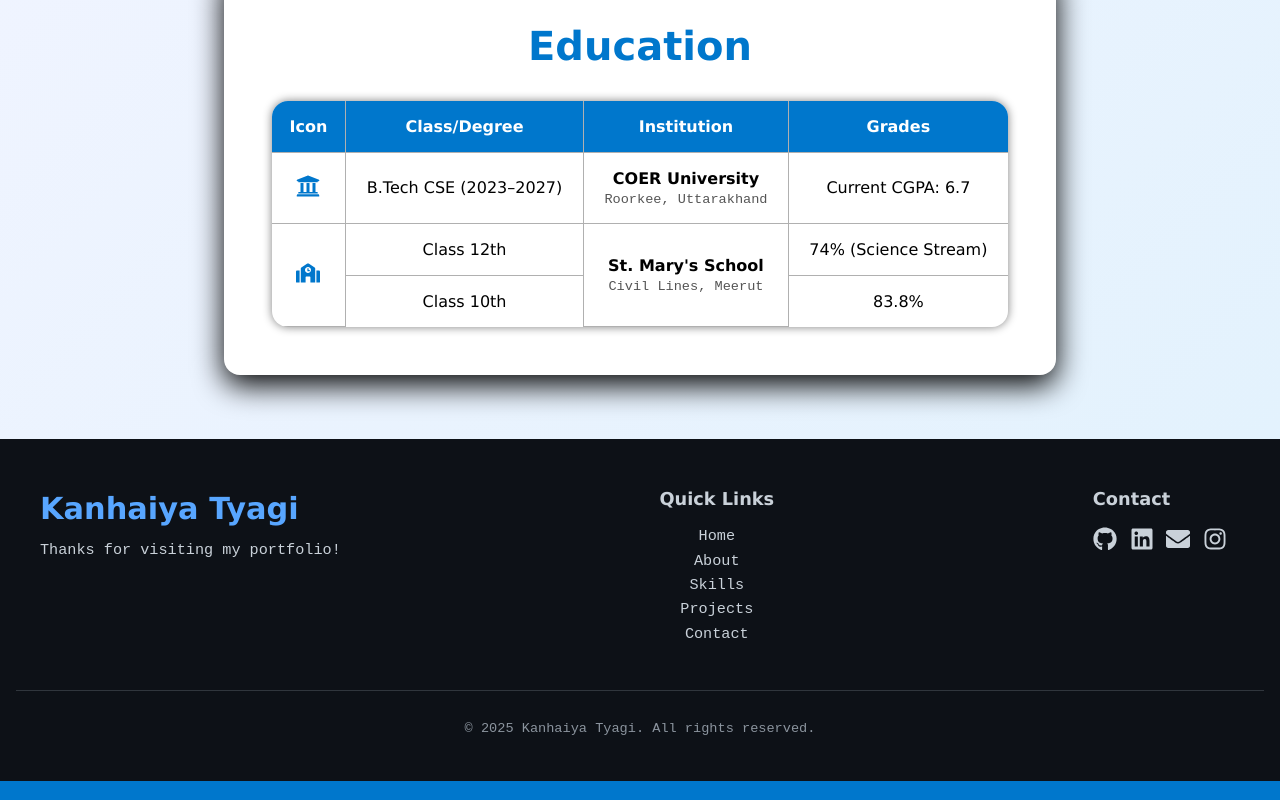
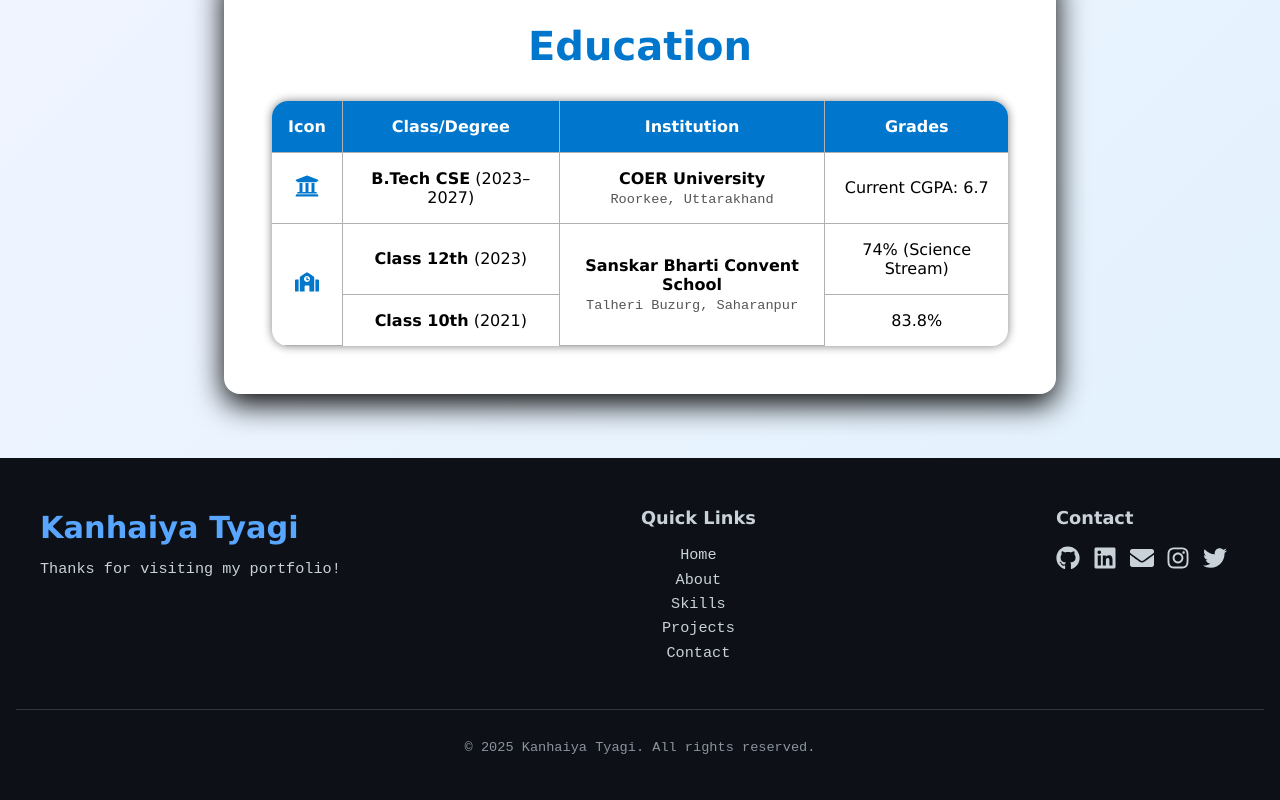
Before and after one commit to kanhaiya-tyagi/Portfolio, a React (Vite) app: page / in a window 1280 px wide. Shown: the part 4041-4841 px from the top of the page. Built offline with nearby package versions, Linux system fonts and the light colour scheme.

Commit message:
added updated resume; fixed school name; added link to twitter

```diff
--- a/src/components/education.jsx
+++ b/src/components/education.jsx
@@ -22,7 +22,7 @@ const education = ({Id, heading}) => {
 						{/* College */}
 						<tr>
 						<td><FaUniversity className='eduIcon' /></td>
-						<td>B.Tech CSE (2023–2027)</td>
+						<td><b>B.Tech CSE</b> (2023–2027)</td>
 						<td>
 							<strong>COER University</strong><br />
 							<span className='smallText'>Roorkee, Uttarakhand</span>
@@ -33,15 +33,15 @@ const education = ({Id, heading}) => {
 						{/* School */}
 						<tr>
 						<td rowSpan={2}><FaSchool className='eduIcon' /></td>
-						<td>Class 12th</td>
+						<td><b>Class 12th </b>(2023)</td>
 						<td rowSpan={2}>
-							<strong>St. Mary's School</strong><br />
-							<span className='smallText'>Civil Lines, Meerut</span>
+							<strong>Sanskar Bharti Convent School</strong><br />
+							<span className='smallText'>Talheri Buzurg, Saharanpur</span>
 						</td>
 						<td>74% (Science Stream)</td>
 						</tr>
 						<tr>
-						<td>Class 10th</td>
+						<td><b>Class 10th</b> (2021)</td>
 						<td>83.8%</td>
 						</tr>
 					</tbody>
--- a/src/components/footer.jsx
+++ b/src/components/footer.jsx
@@ -1,6 +1,6 @@
 import React from 'react';
 import '../styles/footer.css';
-import { FaGithub, FaLinkedin, FaEnvelope, FaInstagram } from 'react-icons/fa';
+import { FaGithub, FaLinkedin, FaEnvelope, FaInstagram, FaTwitter } from 'react-icons/fa';
 
 const Footer = ({Id}) => {
     return (
@@ -25,12 +25,12 @@ const Footer = ({Id}) => {
 
                 <div className="footer-contact" id="contact">
                     <h3>Contact</h3>
-                    {/* <p>Email: <a href="mailto:kanhaiya@example.com">kanhaiya@example.com</a></p> */}
                     <div className="social-icons">
                         <a href="https://github.com/kanhaiya-tyagi" target="_blank" rel="noopener noreferrer"><FaGithub /></a>
                         <a href="https://linkedin.com/in/kanhaiya-tyagi" target="_blank" rel="noopener noreferrer"><FaLinkedin /></a>
                         <a href="mailto:kanhaiya.tyagi.2006@gmail.com"><FaEnvelope /></a>
                         <a href="https://instagram.com/kanhaiya__tyagi" target="_blank" rel="noopener noreferrer"><FaInstagram /></a>
+                        <a href="https://x.com/Kanhaiya__Tyagi" target="_blank" rel="noopener noreferrer"><FaTwitter /></a>
                     </div>
                 </div>
 
--- a/src/components/resumeButton.jsx
+++ b/src/components/resumeButton.jsx
@@ -5,7 +5,7 @@ import "../styles/resumeButton.css";
 const ResumeButton = () => {
 	return (
 		<a
-		href="/Kanhaiya-Tyagi-Resume.pdf"
+		href="/KanhaiyaTyagi.pdf"
 		target="_blank"
 		rel="noopener noreferrer"
 		className="resume-button"
```
Also changed, not shown: 2 other files (tests, documents, lock files or other folders).
